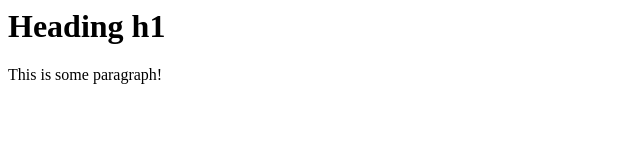
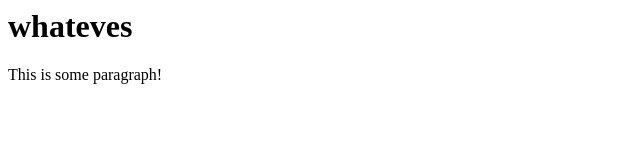
Before and after one commit to SarvarKh/gitTest, a plain HTML site: page index.html in a window 1280 px wide. Shown: the whole page, without its empty margins (0-640 px from the left). Drawn offline with Linux system fonts and the light colour scheme.

```diff
--- a/index.html
+++ b/index.html
@@ -5,7 +5,7 @@
     </head>
 
     <body>
-        <h1>Heading h1</h1>
+        <h1>whateves</h1>
         <p>This is some paragraph!</p>
     </body>
 </html>
```
